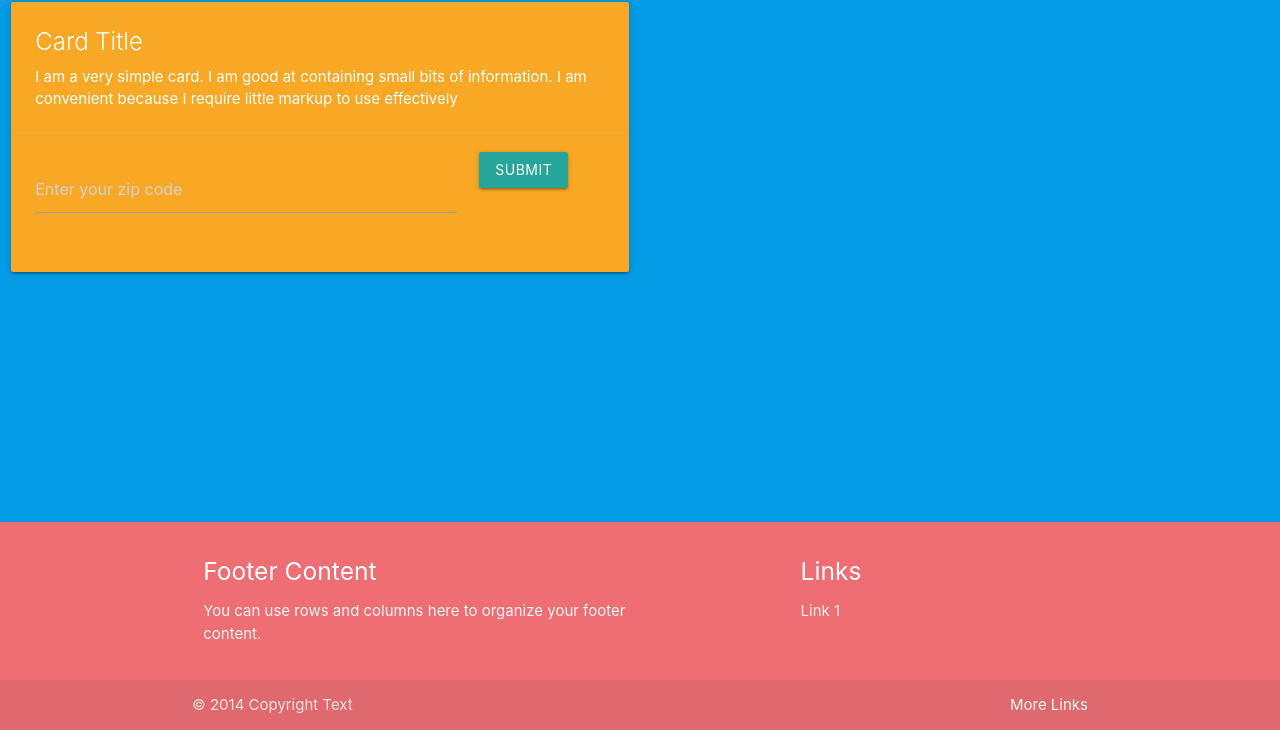
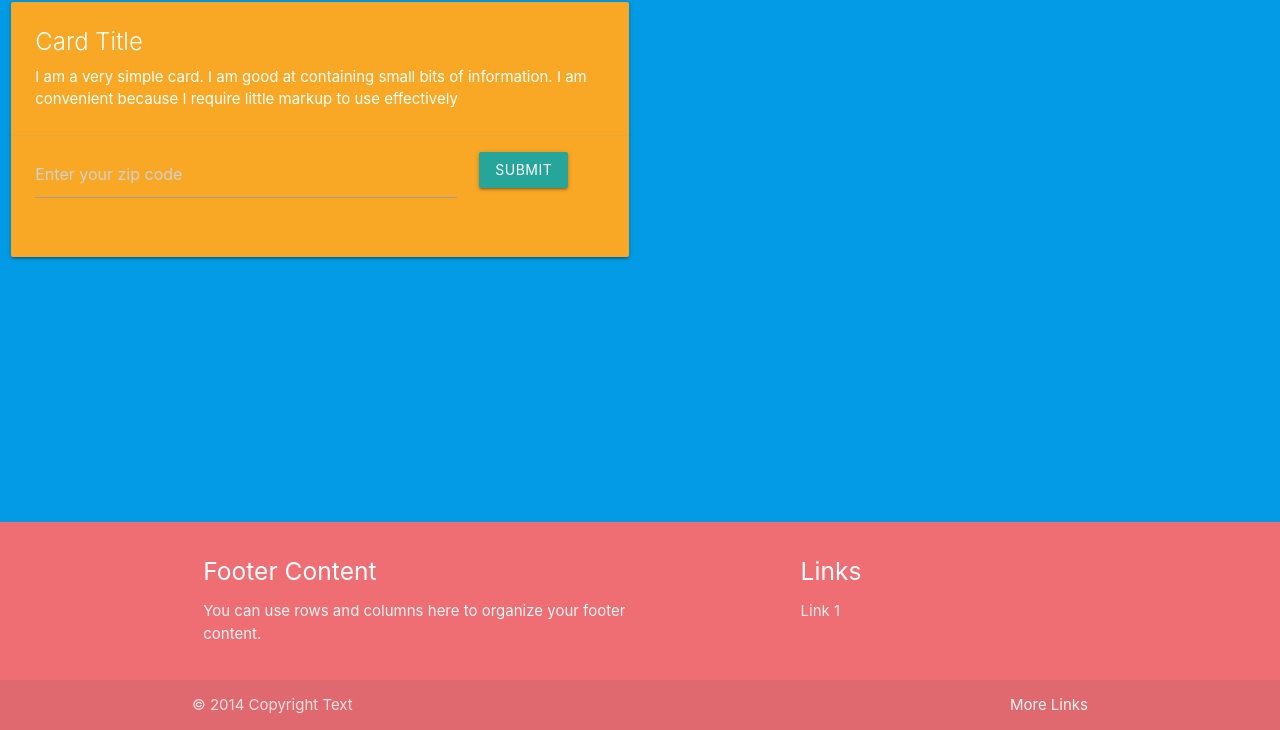
Before and after one commit to venerati/Materializecss, a plain HTML site: page Index.html in a window 1280 px wide. Shown: the part 70-800 px from the top of the page. Drawn offline with nearby package versions, Linux system fonts and the light colour scheme.

Commit message:
attempted to override materializecss's margin on the input field. however have yet to find way to boost priority

```diff
--- a/main.css
+++ b/main.css
@@ -7,10 +7,9 @@
   main {
     flex: 1 0 auto;
   }
-.validate {
-	margin: 0;
-	height: ;
-	border: 2px solid #000;
-	padding: 0;
-	color: #afafaf;
+
+.legislator-finder {
+  .input-field {
+  	margin-top: 0px;
+  }
 }
```
